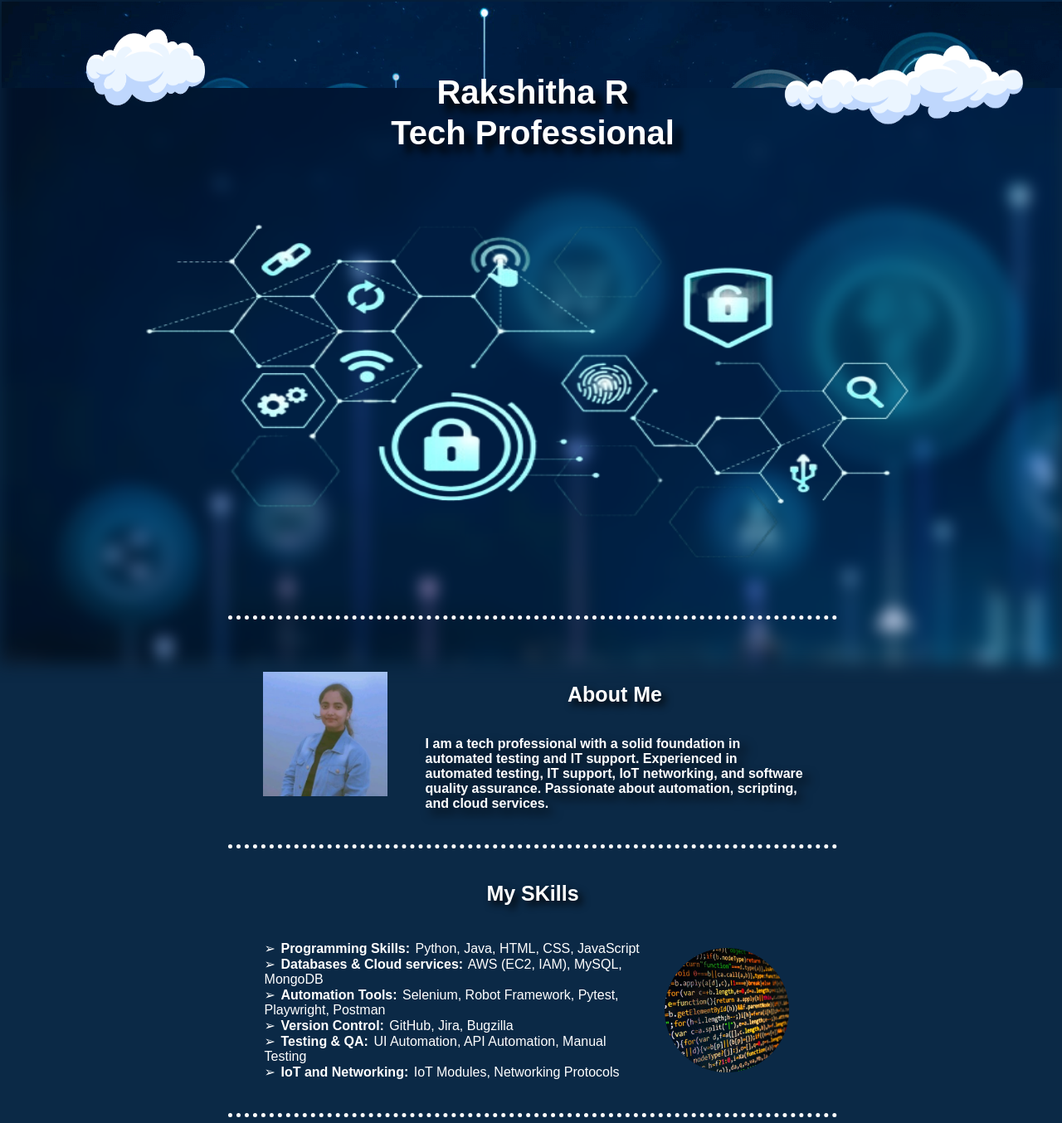
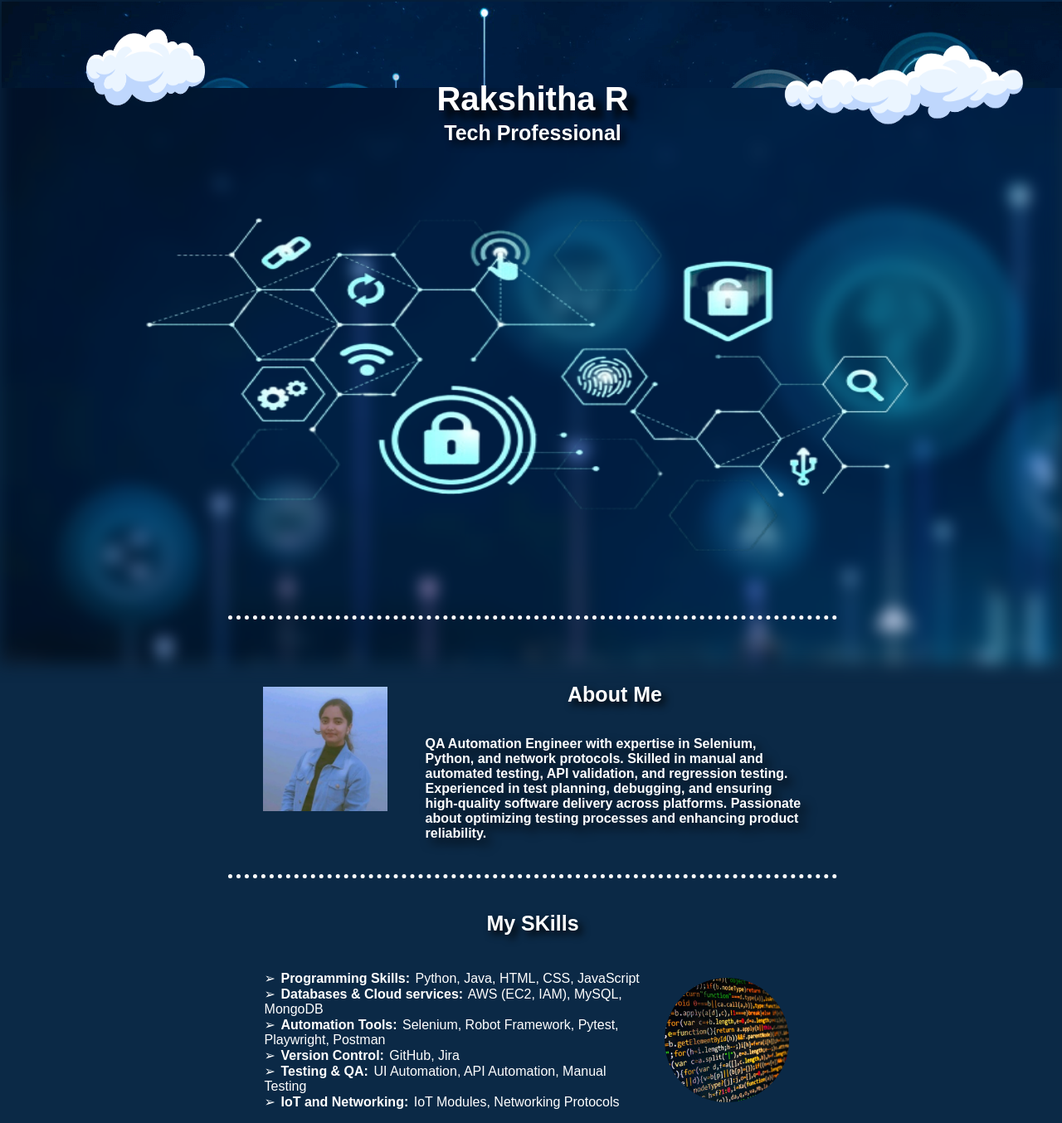
Before and after one commit to rrakshithaa/My-Portfolio, a plain HTML site: page index.html in a window 1280 px wide. Shown: the top 1354 px of the page at 83% size. Drawn offline with Linux system fonts and the light colour scheme.

Commit message:
index.html

```diff
--- a/index.html
+++ b/index.html
@@ -17,7 +17,7 @@
             <img class="cloud2" src="imagess/cloud 2.png" alt="" srcset="">
             <div class="child">
                 <h1>Rakshitha R</h1>
-                <h1>Tech Professional</h1>
+                <h2>Tech Professional</h2>
                 <img class="mountain" src="imagess/industrial-iot-removebg-preview.png" alt="" srcset="">
             </div>
         </div>
@@ -33,7 +33,7 @@
                     <div class="hr_con">
                     <h2>About Me</h2>
                 </div>
-                    <h3>I am a tech professional with a solid foundation in automated testing and IT support. Experienced in automated testing, IT support, IoT networking, and software quality assurance. Passionate about automation, scripting, and cloud services.</h3>
+                    <h3>QA Automation Engineer with expertise in Selenium, Python, and network protocols. Skilled in manual and automated testing, API validation, and regression testing. Experienced in test planning, debugging, and ensuring high-quality software delivery across platforms. Passionate about optimizing testing processes and enhancing product reliability.</h3>
                 </div>
             </div>
         </div>
@@ -53,7 +53,7 @@
                         ➢ <strong>Programming Skills:</strong> Python, Java, HTML, CSS, JavaScript<br>
                         ➢ <strong>Databases & Cloud services:</strong> AWS (EC2, IAM), MySQL, MongoDB<br>
                         ➢ <strong>Automation Tools:</strong> Selenium, Robot Framework, Pytest, Playwright, Postman<br>
-                        ➢ <strong>Version Control:</strong> GitHub, Jira, Bugzilla<br>
+                        ➢ <strong>Version Control:</strong> GitHub, Jira<br>
                         ➢ <strong>Testing & QA:</strong> UI Automation, API Automation, Manual Testing<br>
                         ➢ <strong>IoT and Networking:</strong> IoT Modules, Networking Protocols<br>
                     </ul>
@@ -72,7 +72,8 @@
                 <img src="imagess/IoT1.png" alt="" srcset="">
                 <div class="myintro">
                     <h2>IoT & Networking</h2>
-                    <div class="hr_con">
+                    <br>
+                    <!-- <div class="hr_con"> -->
 
             <ul>
                 <h4>Specialized in IoT solutions and wireless networking:</h4>
```
